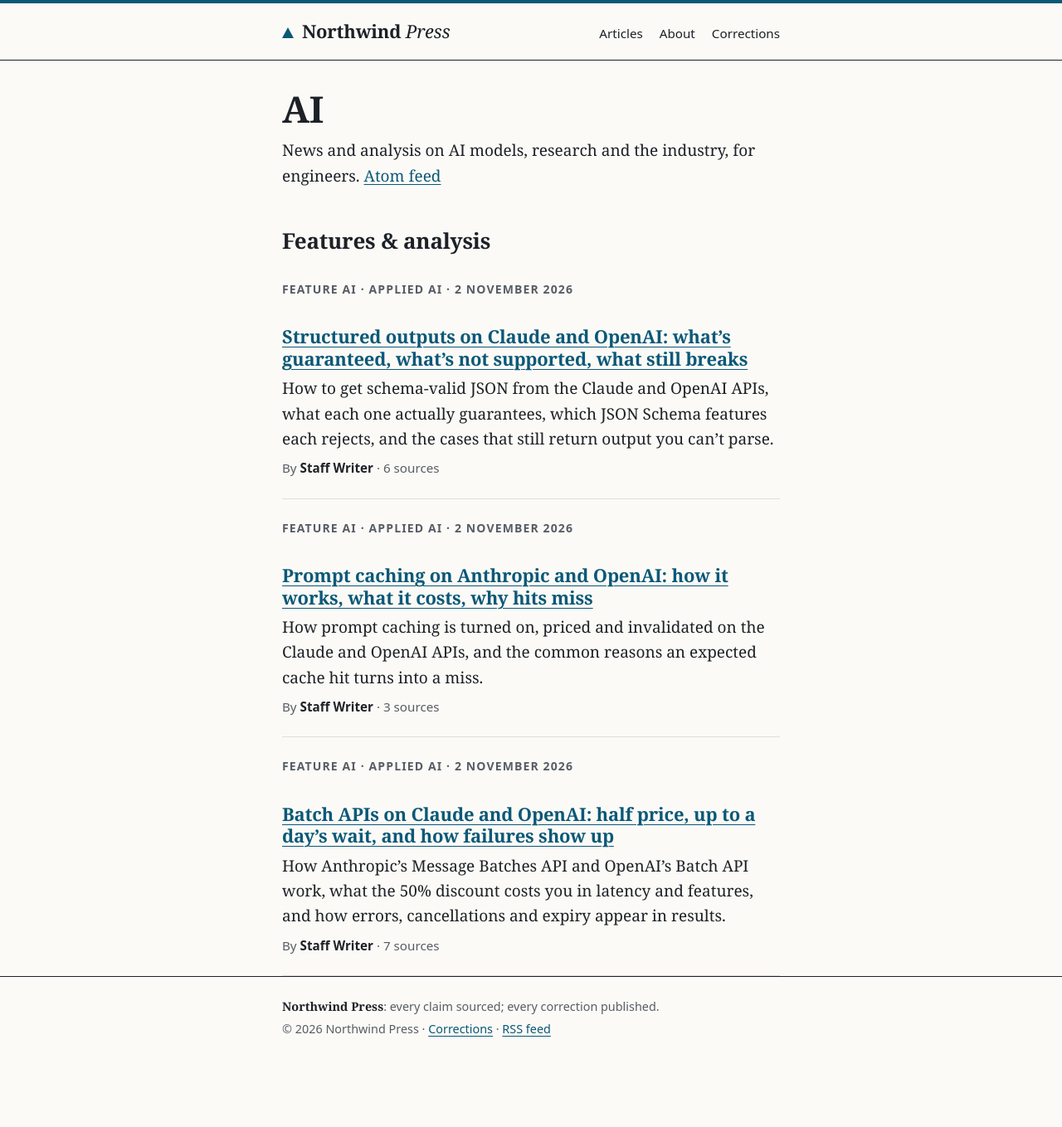
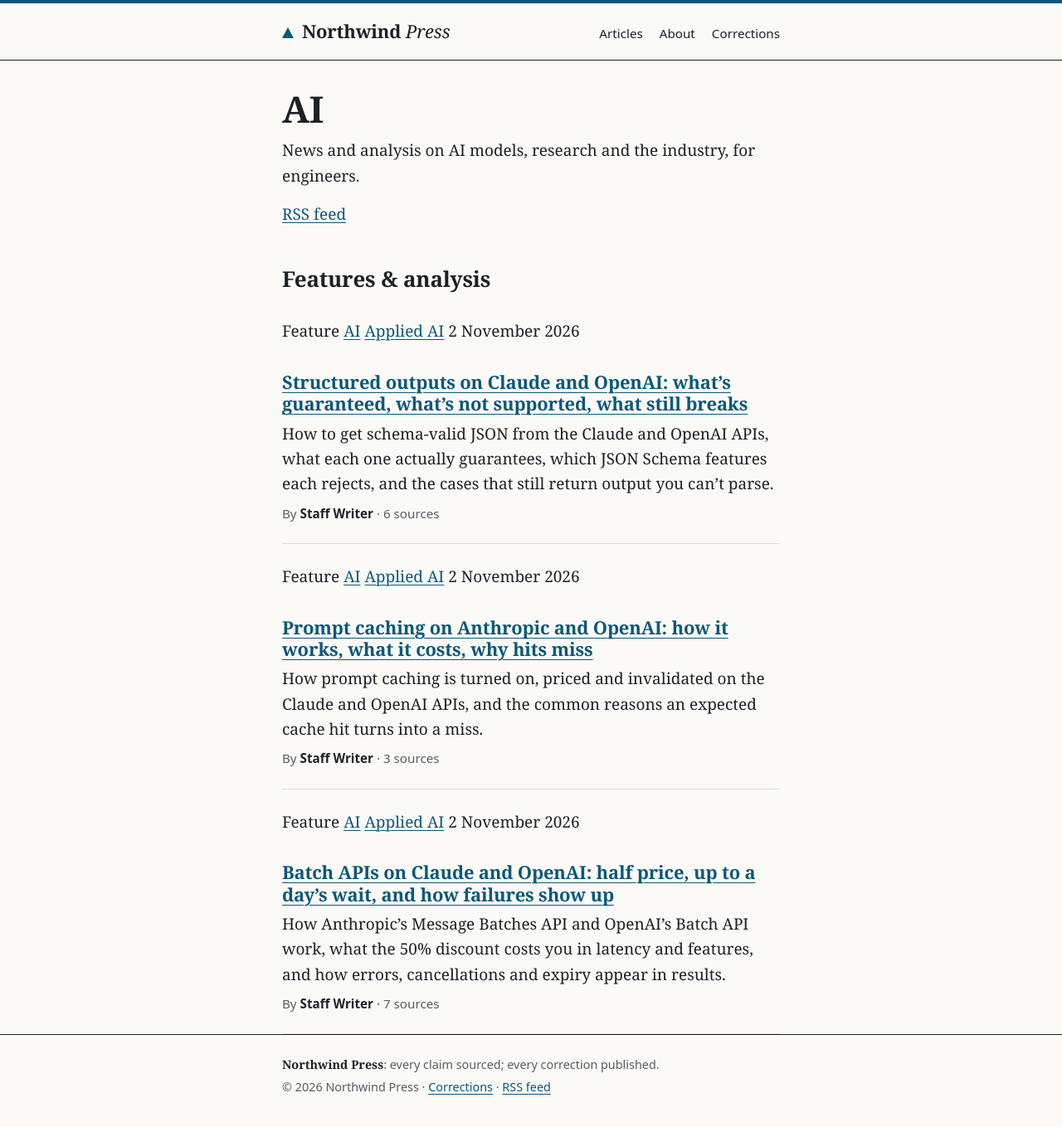
Before and after one commit to northwind-press/northwind-press.github.io, a Jekyll site: the page built from ai/index.html, in a window 1280 px wide. Shown: the whole page at 83% size. Built offline with Jekyll 4.4.1, drawn with Linux system fonts in a browser that asks for light colours; before the commit the page ends 1288 px from its top, so only the background shows below that.

Commit message:
Cards and section pages follow the design/sections.md markup contract (T-53)
li.post-card with post-card--KIND and data-section; kicker links to section and subsection with CSS-drawn separators; section-page data-section; header.section-intro with p.section-links feed link.

Co-Authored-By: Claude Opus 5.5 <noreply@anthropic.com>

```diff
--- a/_includes/post-card.html
+++ b/_includes/post-card.html
@@ -11,14 +12,15 @@
 {%- if p.subsection and card_section.subsections -%}
   {%- assign card_sub = card_section.subsections | where: 'slug', p.subsection | first -%}
 {%- endif -%}
-<article class="post-card">
-  <p class="post-card__kicker kicker label">
+<li class="post-card{% if card_kind %} post-card--{{ card_kind.slug }}{% endif %}"{% if card_section %} data-section="{{ card_section.slug }}"{% endif %}>
+  <p class="post-card__kicker">
     {%- if card_kind %}<span class="badge badge--{{ card_kind.slug }}">{{ card_kind.label }}</span> {% endif -%}
-    {%- if card_section %}<span class="nowrap">{{ card_section.title }}{% if card_sub %} · {{ card_sub.title }}{% endif %}</span> · {% endif -%}
-    <span class="nowrap"><time datetime="{{ p.date | date_to_xmlschema }}">{{ p.date | date: '%-d %B %Y' }}{% if p.kind == 'news' %}, {{ p.date | date: '%H:%M' }} UTC{% endif %}</time></span>
+    {%- if card_section %}<a href="{{ card_section.url | relative_url }}">{{ card_section.title }}</a> {% endif -%}
+    {%- if card_sub %}<a href="{{ card_sub.url | relative_url }}">{{ card_sub.title }}</a> {% endif -%}
+    <time datetime="{{ p.date | date_to_xmlschema }}">{{ p.date | date: '%-d %B %Y' }}{% if p.kind == 'news' %}, {{ p.date | date: '%H:%M' }} UTC{% endif %}</time>
   </p>
   <{{ hx }}><a href="{{ p.url | relative_url }}">{{ p.title | smartify }}</a></{{ hx }}>
   {%- assign summary = p.description | default: p.summary %}
   {% if summary %}<p class="summary">{{ summary | smartify }}</p>{% endif %}
   <p class="meta">By <span class="byline">{{ p.author | default: 'Northwind Press' }}</span>{% if p.sources and p.sources.size > 0 %} · <span class="nowrap">{{ p.sources.size }} source{% if p.sources.size != 1 %}s{% endif %}</span>{% endif %}{% if p.corrections and p.corrections.size > 0 %} · <span class="tag">Corrected</span>{% endif %}</p>
-</article>
+</li>
--- a/_includes/post-list.html
+++ b/_includes/post-list.html
@@ -5,6 +5,6 @@
 {%- assign list_limit = include.limit | default: 10000 -%}
 <ul class="post-list">
   {%- for post in include.posts limit: list_limit %}
-  <li>{% include post-card.html post=post heading=include.heading %}</li>
+  {% include post-card.html post=post heading=include.heading %}
   {%- endfor %}
 </ul>
--- a/_layouts/section.html
+++ b/_layouts/section.html
@@ -9,10 +9,11 @@ layout: default
 {%- assign news_posts = section_posts | where: 'kind', 'news' -%}
 {%- assign longform_kinds = 'feature,briefing,digest' | split: ',' -%}
 {%- assign longform_posts = section_posts | where_exp: 'p', 'longform_kinds contains p.kind' -%}
-<div class="section-page">
-  <header class="section-header">
+<div class="section-page" data-section="{{ page.section }}">
+  <header class="section-intro">
     <h1>{{ section_name }}</h1>
-    <p class="section-intro">{{ page.intro }} <a class="section-feed" href="{{ section_feed | relative_url }}">Atom feed</a></p>
+    {% if page.intro %}<p>{{ page.intro }}</p>{% endif %}
+    <p class="section-links"><a href="{{ section_feed | relative_url }}">RSS feed</a></p>
   </header>
   {%- if news_posts.size == 0 and longform_posts.size == 0 %}
   <p>No stories yet.</p>
```
Also changed, not shown: other parts of _includes/post-card.html (+3 -2 lines).
